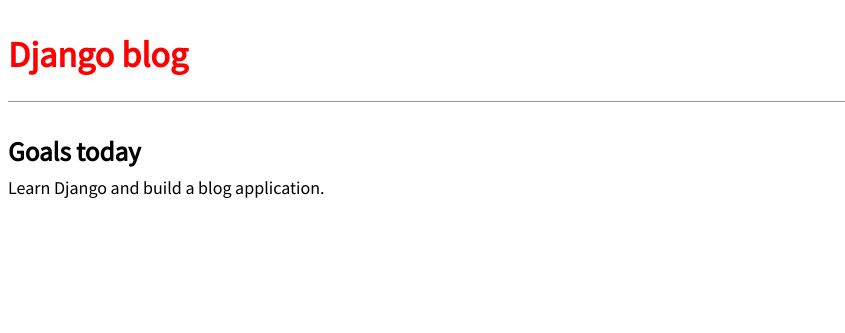
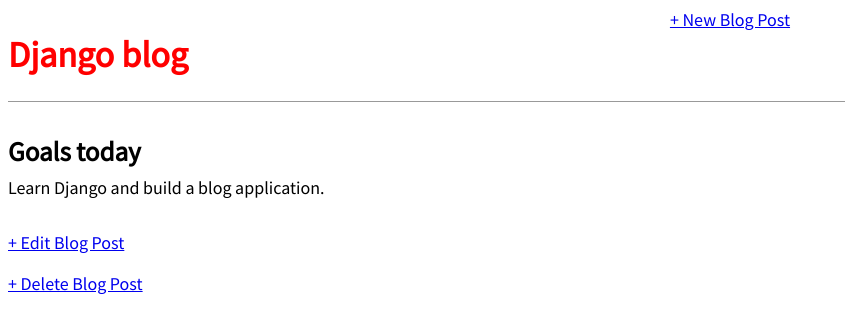
Before and after one commit to jericowaller/blog, a Django app: page /post/2/ in a window 1280 px wide. Shown: the top 333 px of the page, without its empty margins (0-845 px from the left). Run offline with Django 4.2, Linux system fonts and the light colour scheme; data comes from the database, SQL or seed files in the repository; both versions use the stored data as it was after the commit.

Commit message:
edit/delete

```diff
--- a/blog/urls.py
+++ b/blog/urls.py
@@ -1,7 +1,10 @@
 from django.urls import path
-from .views import BlogListView, BlogDetailView
+from .views import BlogListView, BlogDetailView, BlogCreateView, BlogUpdateView, BlogDeleteView
 
 urlpatterns = [
-        path("post/<int:pk>/", BlogDetailView.as_view(), name="post_detail"),
+    path("post/new/", BlogCreateView.as_view(), name="post_new"),
+    path("post/<int:pk>/", BlogDetailView.as_view(), name="post_detail"),
+    path("post/<int:pk>/edit/", BlogUpdateView.as_view(), name="post_edit"),
+    path("post/<int:pk>/delete/", BlogDeleteView.as_view(), name="post_delete"),
     path("", BlogListView.as_view(), name="home"),
     ]
--- a/blog/views.py
+++ b/blog/views.py
@@ -1,5 +1,6 @@
 from django.shortcuts import render
-from django.views.generic import ListView, DetailView
+from django.views.generic import ListView, DetailView, CreateView, UpdateView, DeleteView
+from django.urls import reverse_lazy
 from .models import Post
 
 class BlogListView(ListView):
@@ -9,4 +10,19 @@
 class BlogDetailView(DetailView):
     model = Post
     template_name = "post_detail.html"
+
+class BlogCreateView(CreateView):
+    model = Post
+    template_name = "post_new.html"
+    fields = ["title", "author", "body"]
+
+class BlogUpdateView(UpdateView):
+    model = Post
+    template_name = "post_edit.html"
+    fields = ["title", "body"]
+
+class BlogDeleteView(DeleteView):
+    model = Post
+    template_name = "post_delete.html"
+    success_url = reverse_lazy("home")
 # Create your views here.
--- a/templates/base.html
+++ b/templates/base.html
@@ -9,10 +9,15 @@
 </head>
 
 <body>
-    <header>
-        <h1><a href="{% url 'home' %}">Django blog</a></h1>
-    </header>
     <div>
+        <header>
+            <div class="nav-left">
+                <h1><a href="{% url 'home' %}">Django blog</a></h1>
+            </div>
+            <div class="nav-left">
+                <a href="{% url 'post_new' %}">+ New Blog Post</a>
+            </div>
+        </header>
         {% block content %}
         {% endblock content %}
     </div>
--- a/templates/post_detail.html
+++ b/templates/post_detail.html
@@ -5,4 +5,7 @@
     <h2>{{ post.title }}</h2>
     <p>{{ post.body}}</p>
 </div>
+
+<p><a href="{% url 'post_edit' post.pk %}">+ Edit Blog Post</a></p>
+<p><a href="{% url 'post_delete' post.pk %}">+ Delete Blog Post</a></p>
 {% endblock content %}
```
Also changed, not shown: blog/tests.py (+29 -0 lines), templates/post_delete.html (added, +11 -0 lines), templates/post_edit.html (added, +10 -0 lines), templates/post_new.html (added, +10 -0 lines), db.sqlite3.
